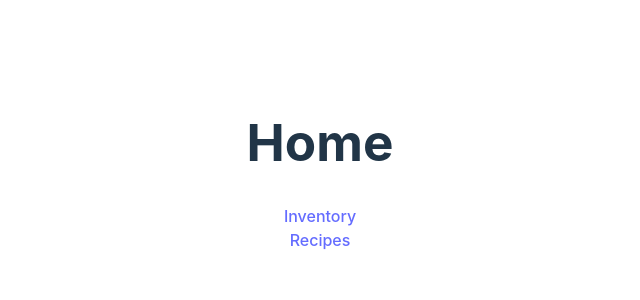
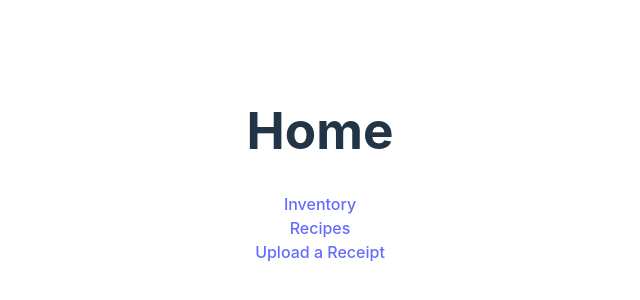
Before and after one commit to kliu04/nwhacks25, a React (Vite) app in the folder frontend/: page / in a window 1280 px wide. Shown: the part 234-534 px from the top of the page, without its empty margins (320-960 px from the left). Built offline with nearby package versions, Linux system fonts and the light colour scheme.

Commit message:
added option for user to upload reciept from home

```diff
--- a/frontend/src/Pages/Home.tsx
+++ b/frontend/src/Pages/Home.tsx
@@ -10,6 +10,9 @@ function Home() {
             <nav>
                 <Link to="/recipes">Recipes</Link>
             </nav>
+            <nav>
+                <Link to="/upload-receipt">Upload a Receipt</Link>
+            </nav>
         </div>
     );
 }
```
